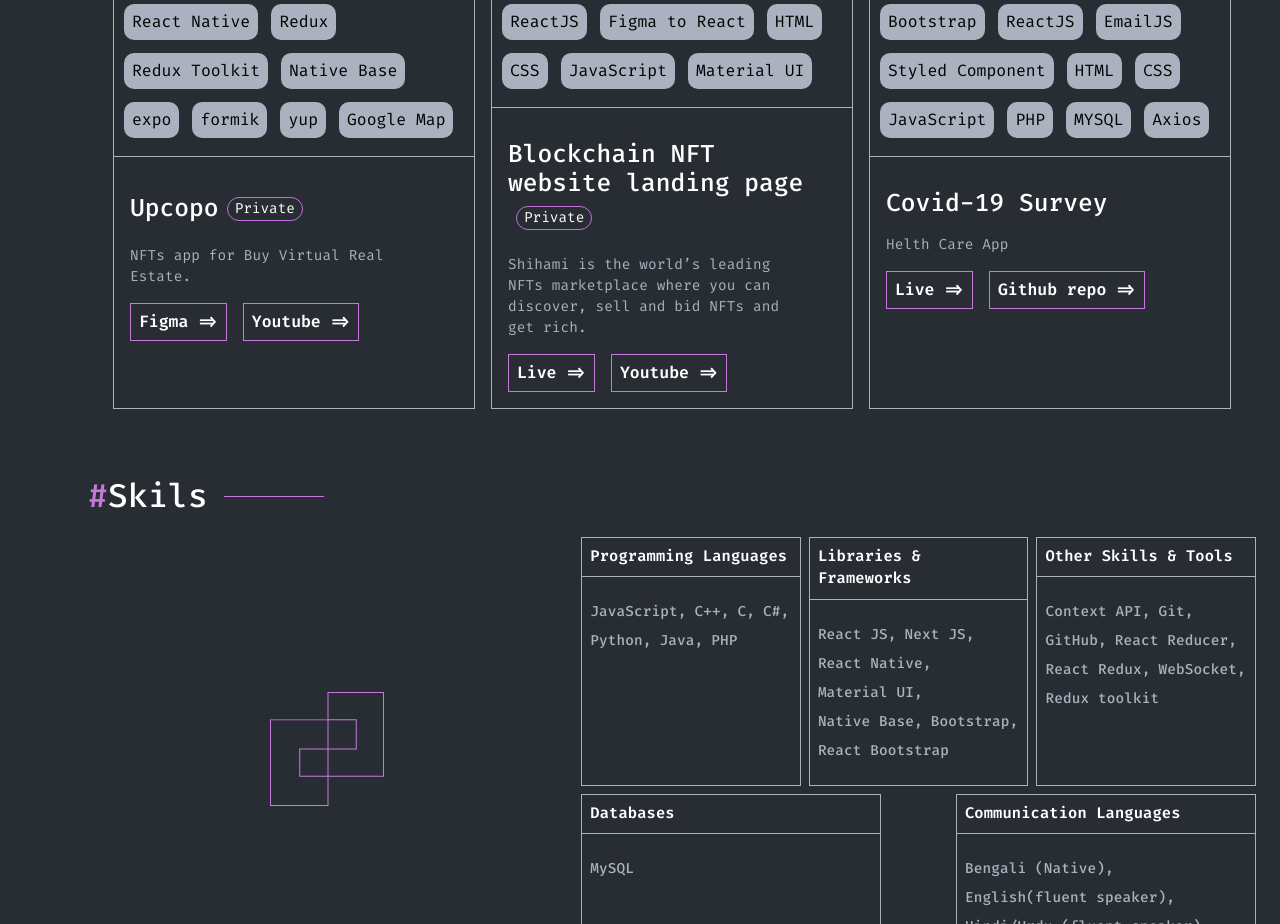
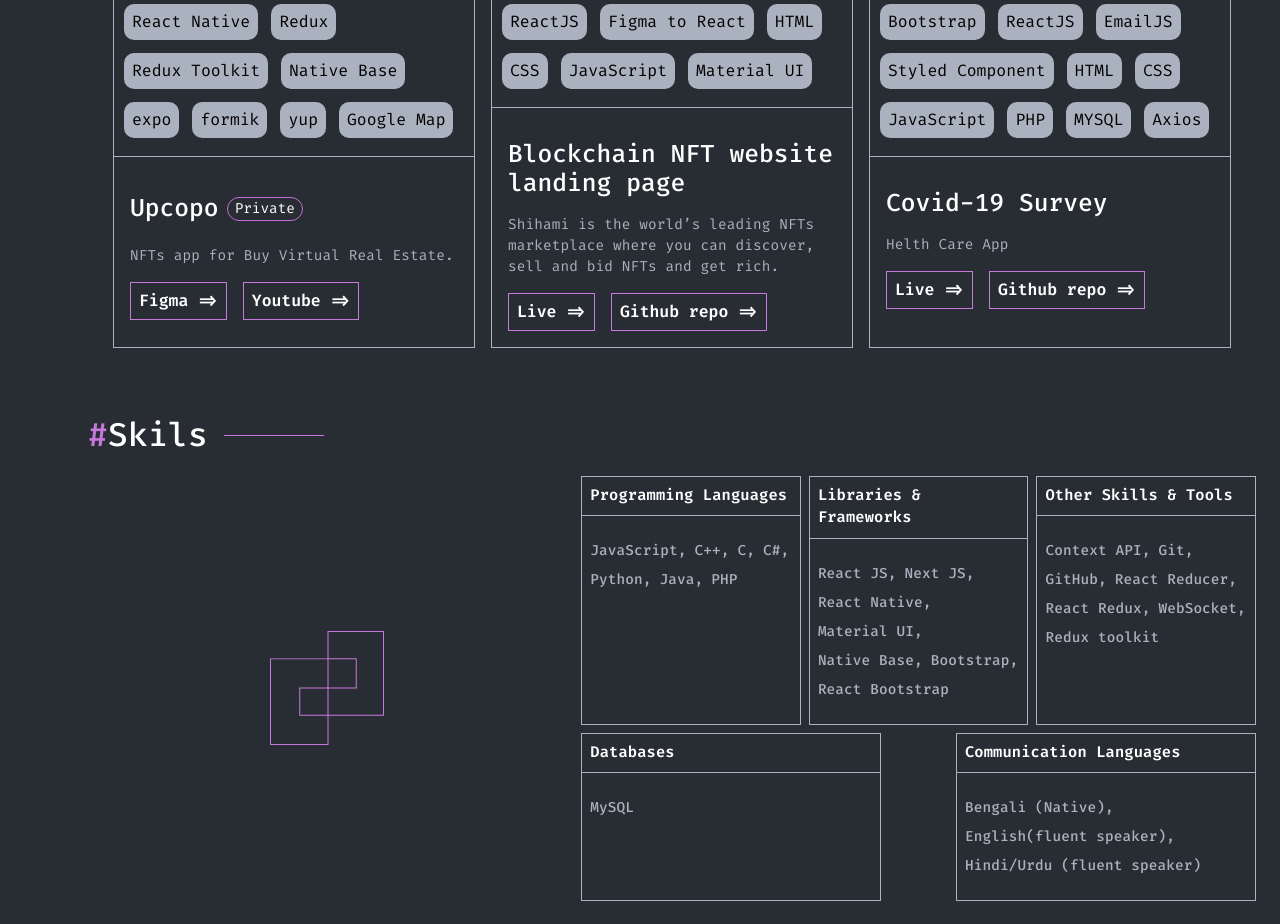
Before and after one commit to abdulkadershohan/react-protfolio, a React (Create React App) app: page / in a window 1280 px wide. Shown: the part 1160-2084 px from the top of the page. Built offline with nearby package versions, Linux system fonts and the light colour scheme.

Commit message:
experince updats

```diff
--- a/src/components/experience/Experience.js
+++ b/src/components/experience/Experience.js
@@ -10,10 +10,14 @@ const experienceData = [
         hireFor: "React & React Native",
         year: "NOV 2021 - APR 2022",
         role: [
+            "Working with NFT Marketplace apps, where people can connect their wallets and search for houses, buy, sell, and bid on houses. ",
+            "Developed an e-commerce app, where people can buy any product via payment methods and track their order.",
             "Responsible for Develop the Front-end of Web Application.",
             "Responsible for Develop the Front-end of Mobile App",
             "Responsible for debugging and testing Web Application & Mobile Application",
             "Responsible for feature extraction from UI/UX design or Reference Website or Apps",
+
+
         ],
         address: "Mirpur-2, Dhaka 1216",
 
@@ -26,7 +30,8 @@ const experienceData = [
         hireFor: "React & React Native",
         role: [
             "Working on RBS ERP Project(React JS)- ongoing",
-            "Working on RBS OTT Platform APP(React Native).-closed",
+            "Developed our program management, project management, and task management systems. Additionally, we implemented our issue tracker, requisition, expense, and invoice.",
+            'Working with real-time chat applications using WebSocket technology Implements a Kanban board with drag-and-drop functionality as well as real-time updates.',
             "Responsible for API integration, project management, requirements analysis, sometimes designing the frontend architecture, designing UI/UX for development,  etc."
         ],
         address: "House# TA-99, 8th Floor, Gulshan Link Tower, Gulshan-Badda Link Road, Dhaka-1212",
--- a/src/components/protfolio/Protfolio.js
+++ b/src/components/protfolio/Protfolio.js
@@ -36,9 +36,11 @@ const homeProtfolioData = [
         description: 'Shihami is the world’s leading NFTs marketplace where you can discover, sell and bid NFTs and get rich.',
         cardImage: require('../../assets/images/projects/blockchaineNft.png'),
         figma: "",
-        isPrivate: true,
+        isPrivate: false,
         liveUrl: 'https://blockchain-nft-website-landing-page.netlify.app/',
-        youtubeUrl: 'https://www.youtube.com/watch?v=5_GNOpPsIy0',
+        // youtubeUrl: 'https://www.youtube.com/watch?v=5_GNOpPsIy0',
+        githubUrl: 'https://github.com/abdulkadershohan/Blockchain-NFT-Website-Landing-Page'
+
     },
     {
         id: 3,
@@ -121,12 +123,13 @@ const ProjectCard = () => {
                             <Stack
                                 p={2}
                                 spacing={2}
+                                maxWidth="360px"
+
                             >
                                 <Box
                                     fontSize={24}
                                     fontWeight={500}
                                     color='#fff'
-                                    maxWidth="300px"
 
                                 >
                                     {item.title}
@@ -155,13 +158,13 @@ const ProjectCard = () => {
                                     fontSize={14}
                                     fontWeight={400}
                                     color="#ABB2BF"
-                                    maxWidth="300px"
                                 >
                                     {item.description}
                                 </CTypography>
                                 <Box
                                     display="flex"
                                     gap={2}
+                                    flexWrap="wrap"
                                 >
                                     {
                                         item.liveUrl && <CButton
```
